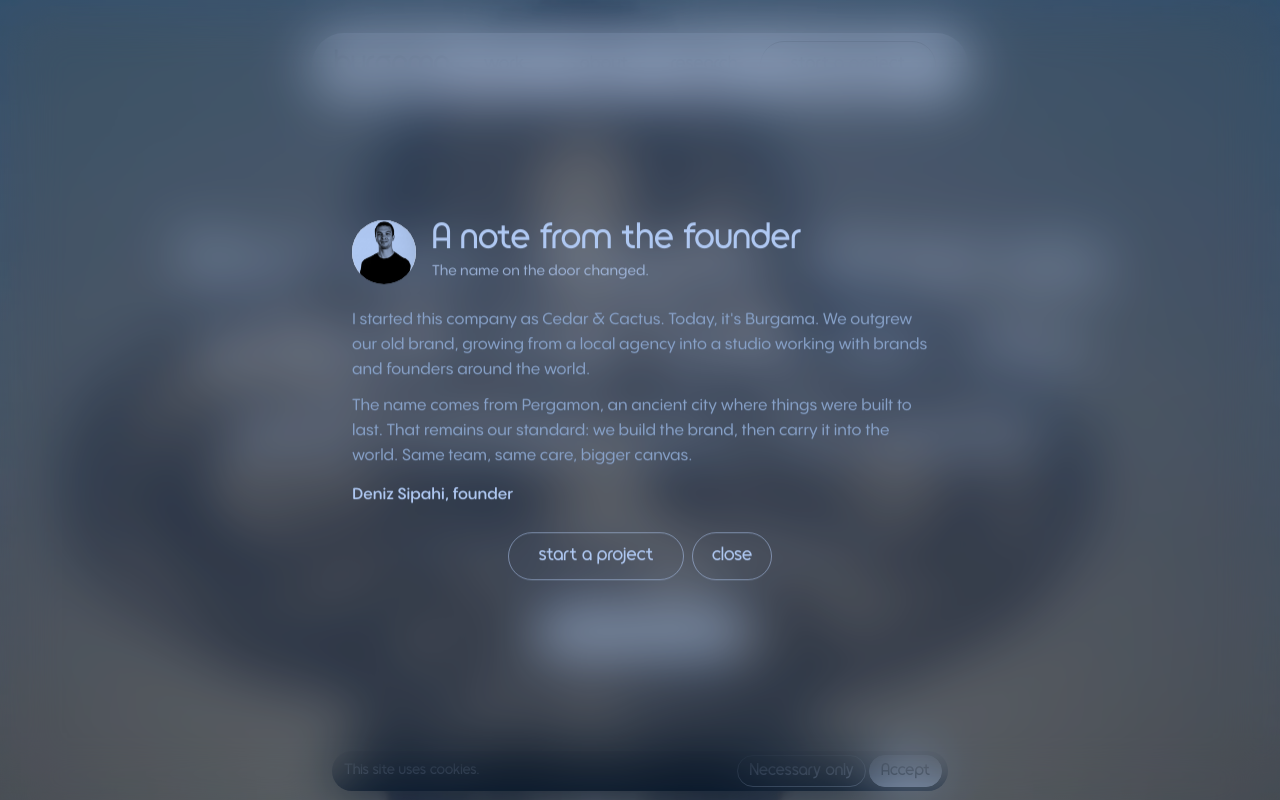
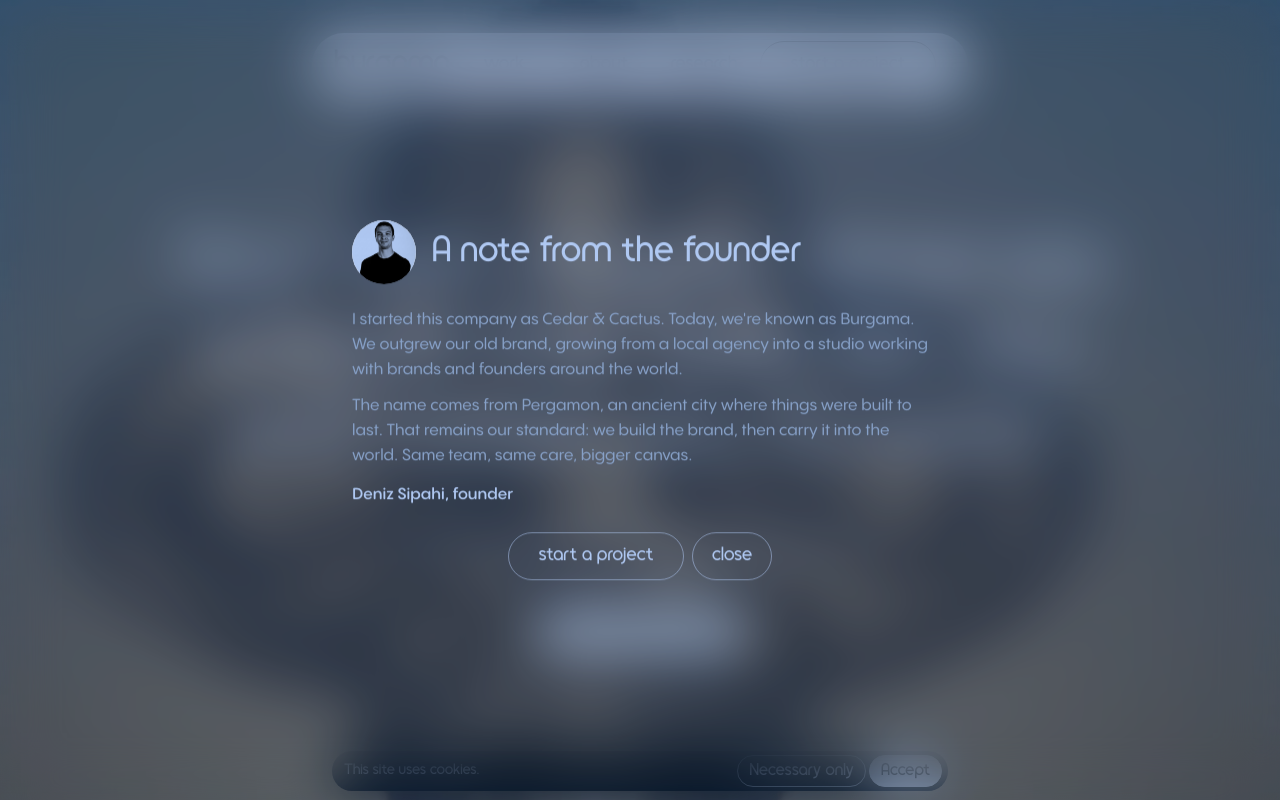
Before and after one commit to cedarandcactus/burgama-site-14.5, a Next.js app: page / in a window 1280 px wide. Shown: the top 800 px of the page. Built offline with nearby package versions, Linux system fonts and the light colour scheme.

Commit message:
Refine founder announcement copy

```diff
--- a/components/home/founder-announcement.module.css
+++ b/components/home/founder-announcement.module.css
@@ -100,23 +100,14 @@
   text-wrap: balance;
 }
 
-.lede,
 .copy p {
   margin: 0;
 }
 
-.lede,
 .copy,
 .signature,
 .action {
   color: inherit;
-}
-
-.lede {
-  font-size: 0.9rem;
-  font-weight: 400;
-  line-height: 1.45;
-  opacity: 0.78;
 }
 
 .copy {
--- a/components/home/founder-announcement.tsx
+++ b/components/home/founder-announcement.tsx
@@ -88,13 +88,12 @@ export function FounderAnnouncement() {
             <DialogDescription className="sr-only">
               An announcement from Deniz Sipahi about Cedar &amp; Cactus becoming Burgama.
             </DialogDescription>
-            <p className={styles.lede}>The name on the door changed.</p>
           </div>
         </DialogHeader>
 
         <div className={styles.copy}>
           <p>
-            I started this company as Cedar &amp; Cactus. Today, it&apos;s Burgama. We outgrew our old brand, growing from a local agency into a studio working with brands and founders around the world.
+            I started this company as Cedar &amp; Cactus. Today, we&apos;re known as Burgama. We outgrew our old brand, growing from a local agency into a studio working with brands and founders around the world.
           </p>
           <p>
             The name comes from Pergamon, an ancient city where things were built to last. That remains our standard: we build the brand, then carry it into the world. Same team, same care, bigger canvas.
```
